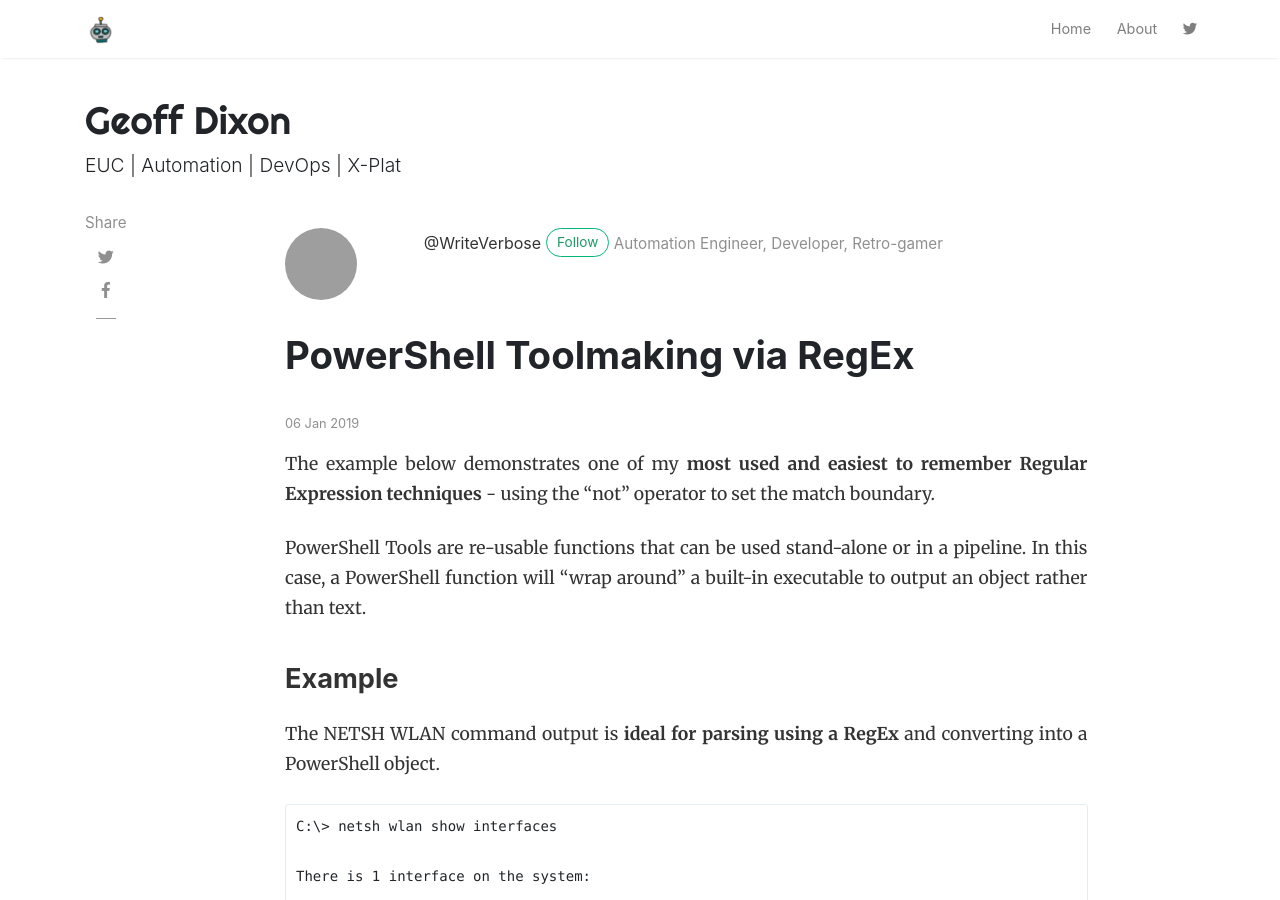
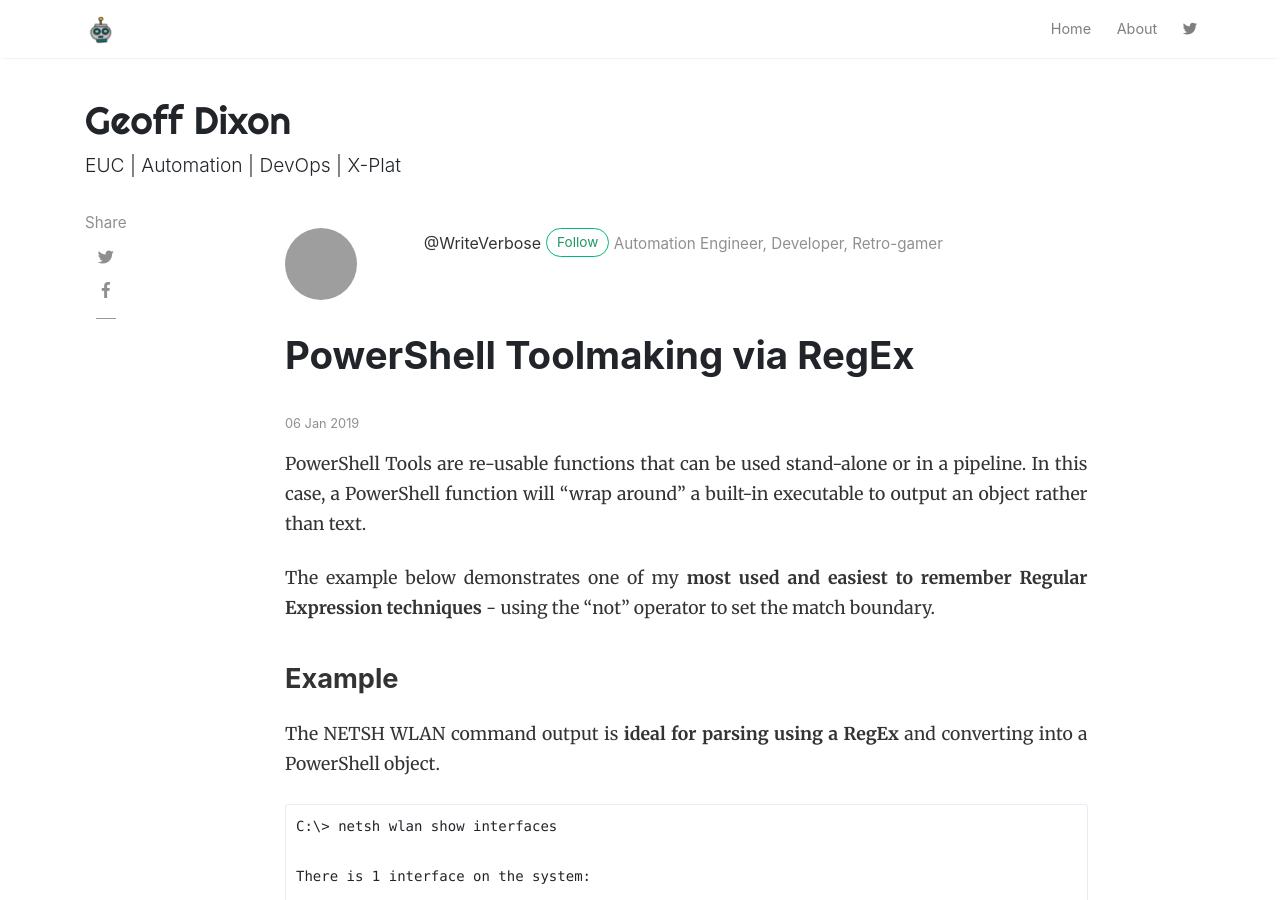
Before and after one commit to gbdixg/gbdixg.github.io, a Jekyll site: the page built from _posts/2019-01-06-powershell-toolmaking-regex.md, in a window 1280 px wide and 900 px high. Built offline with Jekyll 4.4.1, drawn with Linux system fonts in a browser that asks for light colours; nearby versions of some CDN libraries; comment, search, counter and statistics services are not loaded; grey boxes are pictures that could not be loaded.

````diff
--- a/_posts/2019-01-06-powershell-toolmaking-regex.md
+++ b/_posts/2019-01-06-powershell-toolmaking-regex.md
@@ -19,10 +19,10 @@ tags:
   - development
   - Level200
 ---
-The example below demonstrates one of my **most used and easiest to remember Regular Expression techniques** - using the "not" operator to set the match boundary.
-
 PowerShell Tools are re-usable functions that can be used stand-alone or in a pipeline.
 In this case, a PowerShell function will "wrap around" a built-in executable to output an object rather than text.
+
+The example below demonstrates one of my **most used and easiest to remember Regular Expression techniques** - using the "not" operator to set the match boundary.
 ### Example
 The NETSH WLAN command output is **ideal for parsing using a RegEx** and converting into a PowerShell object.
 ```
````
